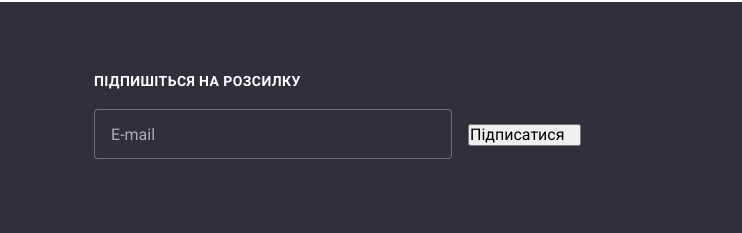
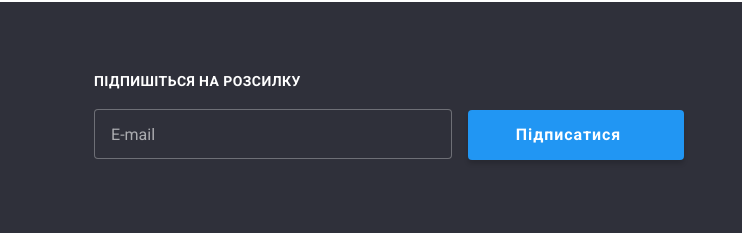
Before and after one commit to Mirinda11/goit-markup-hw-08, a plain HTML site: page index.html in a window 1280 px wide. Shown: the part 2675-2908 px from the top of the page, 538-1280 px from the left. Drawn offline with nearby package versions, Linux system fonts and the light colour scheme.

Commit message:
LASTLAST

```diff
--- a/index.html
+++ b/index.html
@@ -498,7 +498,7 @@
           <p class="footer__title">Підпишіться на розсилку</p>
           <div class="register__wrap">
             <input type="text" class="register__form" name="mail" id="mail" placeholder="E-mail"/>
-            <button type="submit" class="register__button hero_button">
+            <button type="submit" class="register__button hero__button">
               Підписатися
             </button>
             <svg class="register__icon" width="24" height="24px">
```
